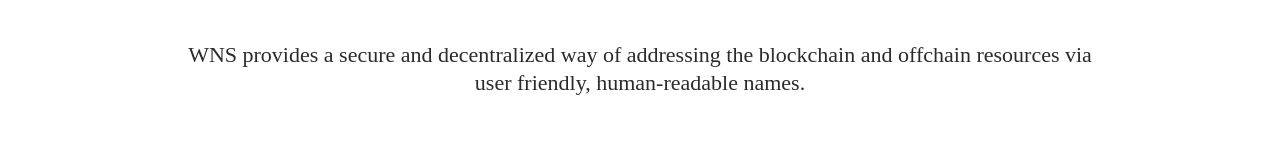
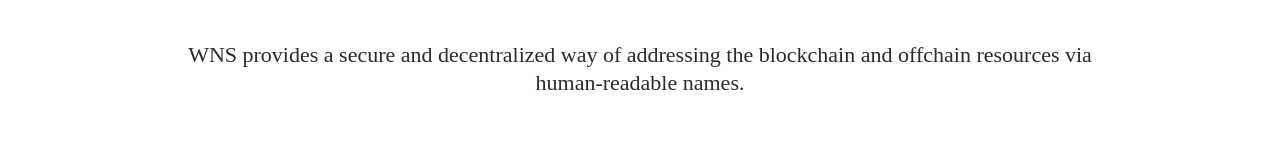
Before and after one commit to wnsdomains/wns.domains, a Gatsby site: page / in a window 1280 px wide. Shown: the part 527-687 px from the top of the page. Built offline with nearby package versions, Linux system fonts and the light colour scheme; Gatsby itself is replaced by a stand-in of ours; a web font is replaced by a local one.

Commit message:
fix text

```diff
--- a/src/components/pitch/Pitch.js
+++ b/src/components/pitch/Pitch.js
@@ -90,7 +90,7 @@ class Pitch extends React.Component {
       <NameAnimation />
       <ValuePropContainer>
         WNS provides a secure and decentralized way of addressing the blockchain and offchain resources via {''} <br/>
-        <strong>user friendly, human-readable names.</strong>
+        <strong>human-readable names.</strong>
        </ValuePropContainer>
         <Explainer />
         <div className="card-container container">
```
